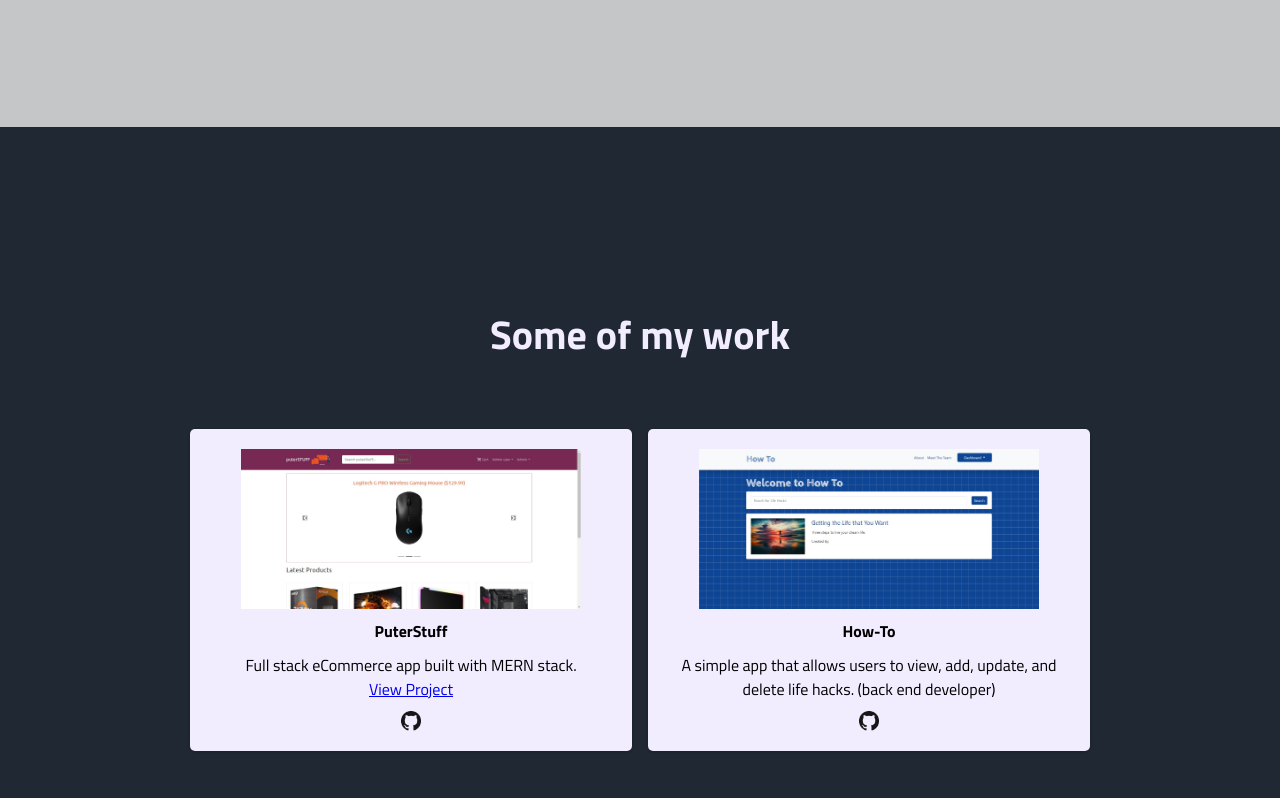
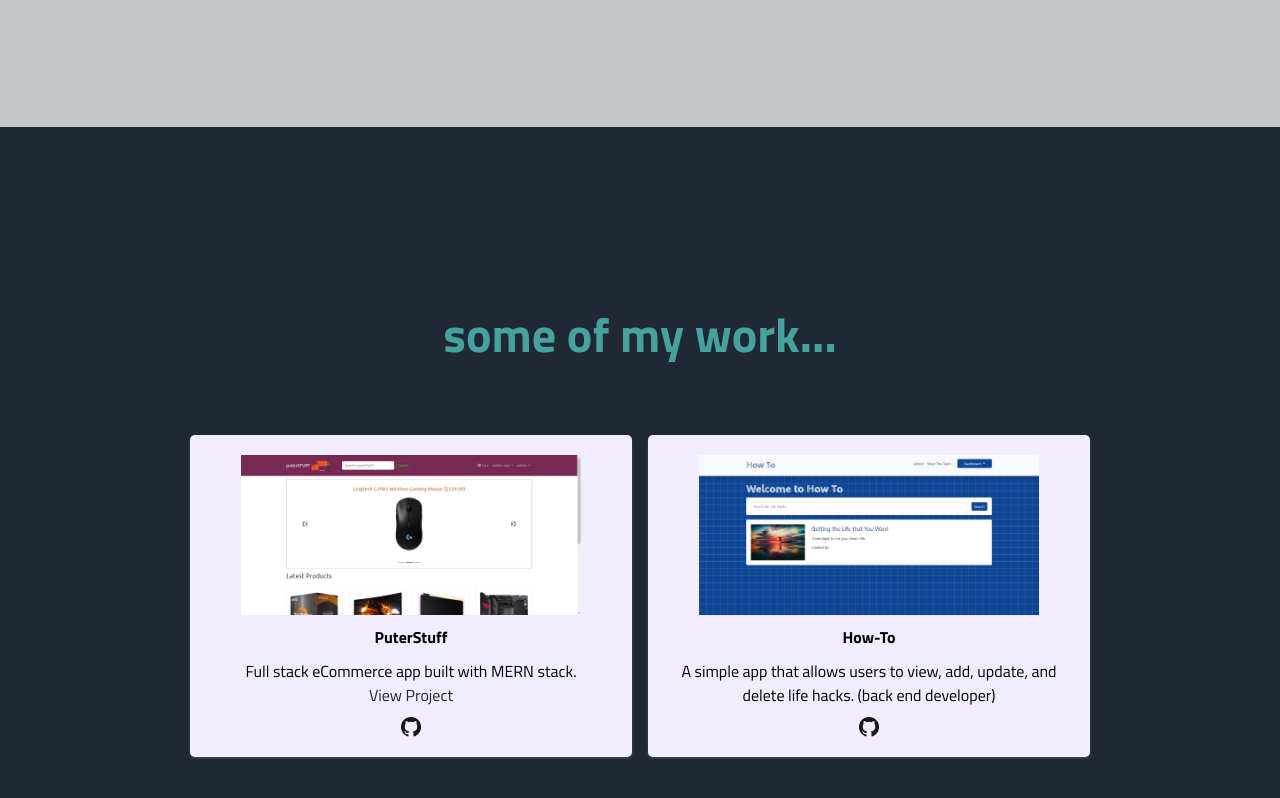
Before and after one commit to iworkinmysleep/portfolio, a React (Create React App) app: page / in a window 1280 px wide. Shown: the part 1533-2331 px from the top of the page. Built offline with nearby package versions, Linux system fonts and the light colour scheme.

Commit message:
style changes

```diff
--- a/src/components/Projects/ProjectsElements.js
+++ b/src/components/Projects/ProjectsElements.js
@@ -17,8 +17,8 @@ export const ProjectsContainer = styled.div`
 `;
 
 export const ProjectsH1 = styled.h1`
-	font-size: 2.5rem;
-	color: #f2ecff;
+	font-size: 48px;
+	color: #45a29e;
 	margin-bottom: 64px;
 
 	@media screen and (max-width: 480px) {
@@ -53,12 +53,12 @@ export const ProjectsCard = styled.div`
 	border-radius: 5px;
 	max-height: 340px;
 	padding: 20px;
-	box-shadow: 0 1px 3px rgba(0, 0, 0, 0.2);
-	transition: all 0.2 ease-in-out;
+	box-shadow: 0 1px 3px rgba(255, 255, 255, 0.2);
+	transition: all 0.3s ease-in;
 
 	&:hover {
-		transform: scale(1.02);
-		transition: all 0.2s ease-in-out;
+		transform: scale(1.01);
+		transition: all 0.3s ease-in;
 	}
 `;
 
@@ -79,6 +79,15 @@ export const ProjectsP = styled.p`
 	margin-bottom: 10px;
 `;
 
+export const ProjectLink = styled.a`
+	text-decoration: none;
+	color: #1f2833;
+
+	&:hover {
+		border-bottom: 1px solid #66fcf1;
+	}
+`
+
 export const ProjectsGitHub = styled.img`
 	display: block;
 	height: 20px;
--- a/src/components/Projects/index.js
+++ b/src/components/Projects/index.js
@@ -12,21 +12,22 @@ import {
 	ProjectsP,
 	ProjectsGitHub,
 	GitHubLink,
+	ProjectLink,
 } from "./ProjectsElements";
 
 const Projects = () => {
 	return (
 		<ProjectsContainer id="projects">
-			<ProjectsH1>Some of my work</ProjectsH1>
+			<ProjectsH1>some of my work...</ProjectsH1>
 			<ProjectsWrapper>
 				<ProjectsCard>
 					<ProjectsIcon src={puterStuff} />
 					<ProjectsH2>PuterStuff</ProjectsH2>
 					<ProjectsP>
 						Full stack eCommerce app built with MERN stack. <br/>{" "}
-						<a target="blank" href="https://puterstuff.herokuapp.com/">
+						<ProjectLink target="blank" href="https://puterstuff.herokuapp.com/">
 							View Project
-						</a>
+						</ProjectLink>
 					</ProjectsP>
 					<GitHubLink
 						target="_blank"
```
